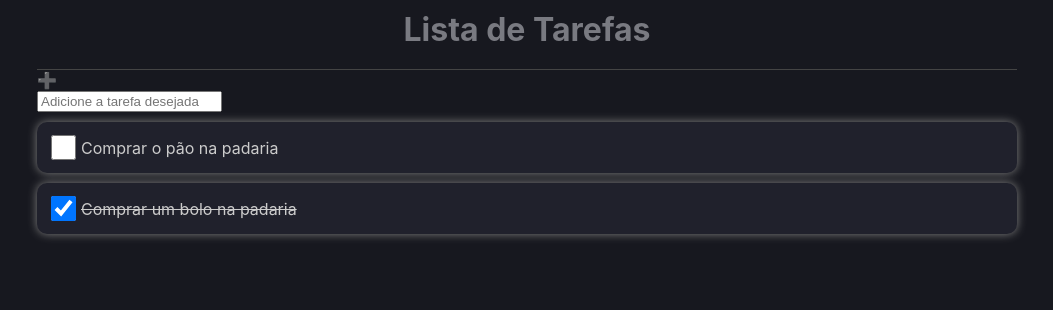
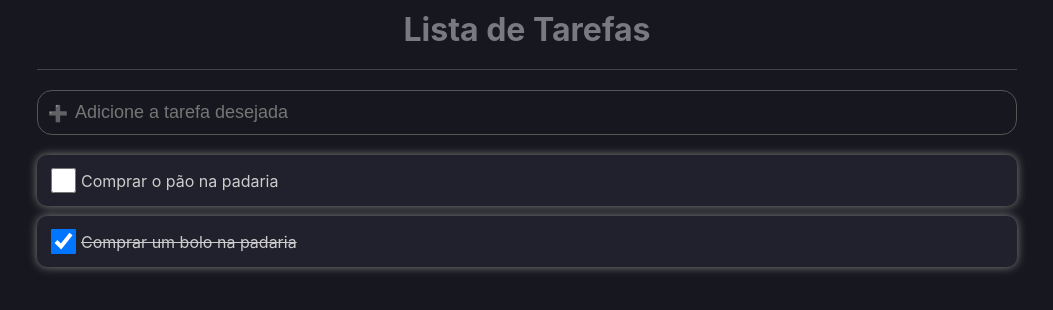
Before and after one commit to JoseCarlos-Filho/Lista-Atividades, a React (Create React App) app: page / in a window 1280 px wide. Shown: the top 310 px of the page, without its empty margins (113-1166 px from the left). Built offline with nearby package versions, Linux system fonts and the light colour scheme.

Commit message:
Styled do campo Input ok

```diff
--- a/src/components/AddArea/styles.ts
+++ b/src/components/AddArea/styles.ts
@@ -1,5 +1,23 @@
 import styled from 'styled-components';
 
 export const Container = styled.div`
+    border: 1px solid #555;
+    border-radius: 15px;
+    padding: 10px;
+    margin: 20px 0px;
+    display: flex;
+    align-items: center;
 
+    .image {
+        margin-right: 5px;
+    }
+
+    input {
+        border: 0px;
+        background: transparent;
+        outline: 0;
+        color: #FFF;
+        font-size: 18px;
+        flex: 1;
+    }
 `;
```
